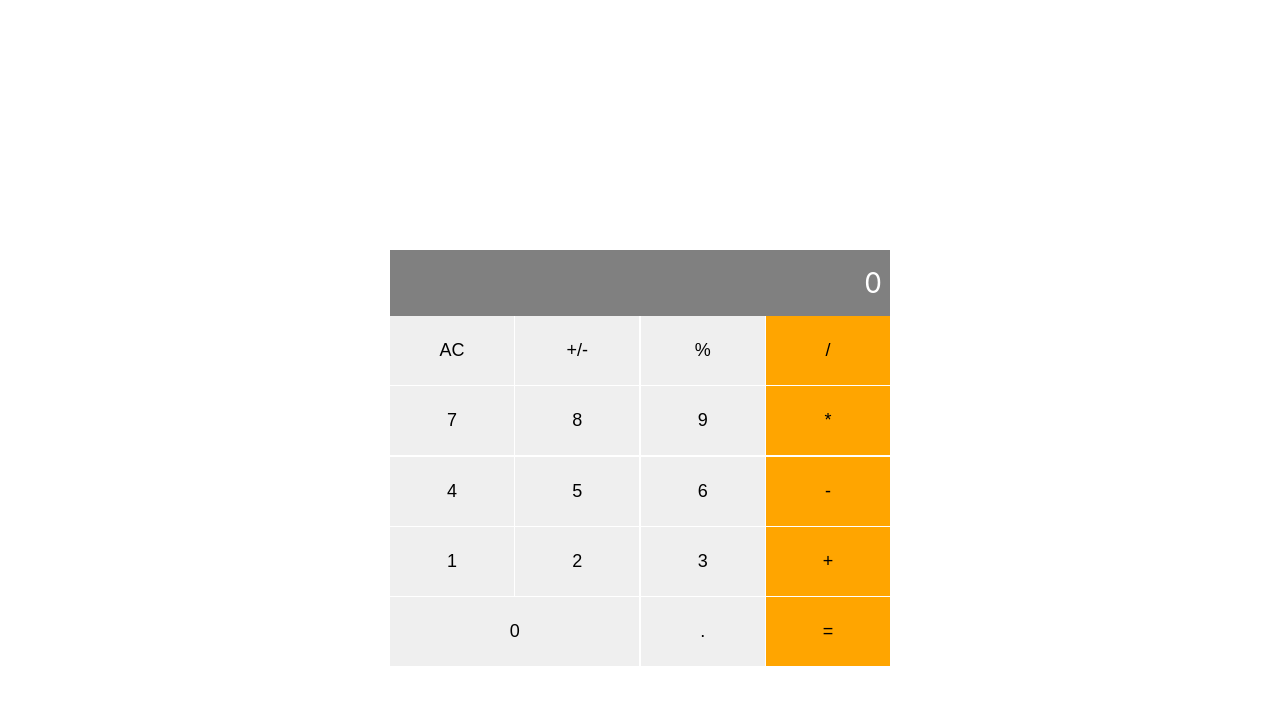
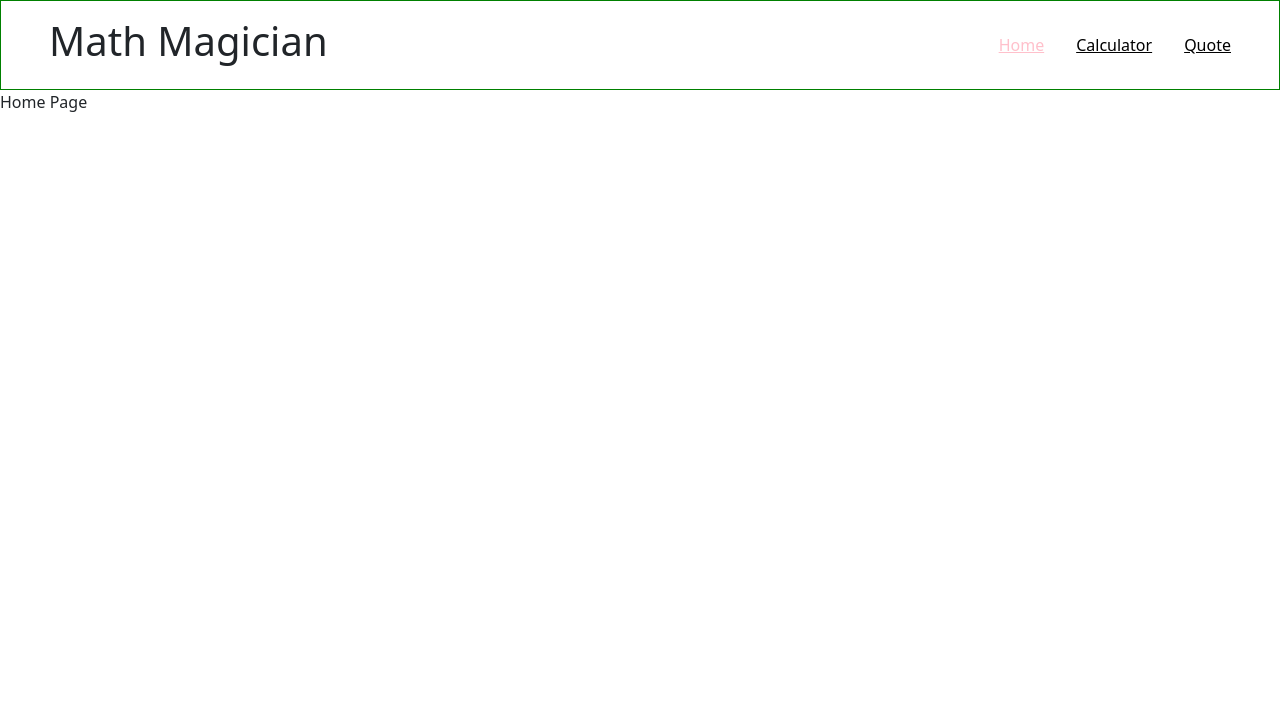
Before and after one commit to Iqbal-Elham/Math-Magician, a React (Create React App) app: page / in a window 1280 px wide. Shown: the top 704 px of the page. Built offline with nearby package versions, Linux system fonts and the light colour scheme.

Commit message:
Add home and quote component

```diff
--- a/package.json
+++ b/package.json
@@ -11,6 +11,7 @@
     "bootstrap": "^5.3.0-alpha1",
     "react": "^18.2.0",
     "react-dom": "^18.2.0",
+    "react-router-dom": "^6.8.1",
     "react-scripts": "5.0.1",
     "web-vitals": "^2.1.4"
   },
--- a/src/App.js
+++ b/src/App.js
@@ -1,9 +1,22 @@
-import Calculator from './components/calculator';
+import {
+  BrowserRouter, Routes, Route,
+} from 'react-router-dom';
+import Calculator from './components/Calculator';
+import Navbar from './components/Navbar';
 
-const App = () => (
-  <div className="App">
-    <Calculator />
-  </div>
-);
+function App() {
+  return (
+    <BrowserRouter>
+      <Routes>
+        <Route path="/" element={<Navbar />}>
+          <Route index element={<div>Home Page</div>} />
+          <Route path="/calculator" element={<Calculator />} />
+          <Route path="/quote" element={<div>Quote page</div>} />
+          <Route path="*" element={<div>If page not found it goes here</div>} />
+        </Route>
+      </Routes>
+    </BrowserRouter>
+  );
+}
 
 export default App;
--- /dev/null
+++ b/src/components/Navbar.js
@@ -0,0 +1,33 @@
+import React from 'react';
+import { NavLink, Outlet } from 'react-router-dom';
+import 'bootstrap/dist/css/bootstrap.css';
+import styles from './styles/Navbar.module.css';
+
+const Navbar = () => {
+  const clickedStyle = ({ isActive }) => ({
+    color: isActive ? 'pink' : 'black',
+  });
+  return (
+    <>
+      <nav className={styles.nav}>
+        <div>
+          <h1>Math Magician</h1>
+        </div>
+        <div className={styles.navlink}>
+          <NavLink style={clickedStyle} to="/">
+            Home
+          </NavLink>
+          <NavLink style={clickedStyle} to="/calculator">
+            Calculator
+          </NavLink>
+          <NavLink style={clickedStyle} to="/quote">
+            Quote
+          </NavLink>
+        </div>
+      </nav>
+      <Outlet />
+    </>
+  );
+};
+
+export default Navbar;
--- a/src/components/calculator.js
+++ b/src/components/calculator.js
@@ -1,6 +1,6 @@
 import React, { useState } from 'react';
 import calculate from '../logic/calculate';
-import './calculator.css';
+import './Calculator.css';
 
 const Calculator = () => {
   const [state, setState] = useState({
@@ -25,25 +25,25 @@ const Calculator = () => {
     <div className="calc-container">
       <div className="result-screen">{ result(state) }</div>
       <div className="buttons">
-        <button type="button" onClick={(e) => calculation(e)} className="gray-btn">AC</button>
-        <button type="button" onClick={(e) => calculation(e)} className="gray-btn">+/-</button>
-        <button type="button" onClick={(e) => calculation(e)} className="gray-btn">%</button>
-        <button type="button" onClick={(e) => calculation(e)} className="orange-btn">/</button>
-        <button type="button" onClick={(e) => calculation(e)} className="gray-btn">7</button>
-        <button type="button" onClick={(e) => calculation(e)} className="gray-btn">8</button>
-        <button type="button" onClick={(e) => calculation(e)} className="gray-btn">9</button>
-        <button type="button" onClick={(e) => calculation(e)} className="orange-btn">*</button>
-        <button type="button" onClick={(e) => calculation(e)} className="gray-btn">4</button>
-        <button type="button" onClick={(e) => calculation(e)} className="gray-btn">5</button>
-        <button type="button" onClick={(e) => calculation(e)} className="gray-btn">6</button>
-        <button type="button" onClick={(e) => calculation(e)} className="orange-btn">-</button>
-        <button type="button" onClick={(e) => calculation(e)} className="gray-btn">1</button>
-        <button type="button" onClick={(e) => calculation(e)} className="gray-btn">2</button>
-        <button type="button" onClick={(e) => calculation(e)} className="gray-btn">3</button>
-        <button type="button" onClick={(e) => calculation(e)} className="orange-btn">+</button>
-        <button type="button" onClick={(e) => calculation(e)} className="zero-btn">0</button>
-        <button type="button" onClick={(e) => calculation(e)} className="gray-btn">.</button>
-        <button type="button" onClick={(e) => calculation(e)} className="orange-btn">=</button>
+        <button type="button" onClick={calculation} className="gray-btn">AC</button>
+        <button type="button" onClick={calculation} className="gray-btn">+/-</button>
+        <button type="button" onClick={calculation} className="gray-btn">%</button>
+        <button type="button" onClick={calculation} className="orange-btn">/</button>
+        <button type="button" onClick={calculation} className="gray-btn">7</button>
+        <button type="button" onClick={calculation} className="gray-btn">8</button>
+        <button type="button" onClick={calculation} className="gray-btn">9</button>
+        <button type="button" onClick={calculation} className="orange-btn">*</button>
+        <button type="button" onClick={calculation} className="gray-btn">4</button>
+        <button type="button" onClick={calculation} className="gray-btn">5</button>
+        <button type="button" onClick={calculation} className="gray-btn">6</button>
+        <button type="button" onClick={calculation} className="orange-btn">-</button>
+        <button type="button" onClick={calculation} className="gray-btn">1</button>
+        <button type="button" onClick={calculation} className="gray-btn">2</button>
+        <button type="button" onClick={calculation} className="gray-btn">3</button>
+        <button type="button" onClick={calculation} className="orange-btn">+</button>
+        <button type="button" onClick={calculation} className="zero-btn">0</button>
+        <button type="button" onClick={calculation} className="gray-btn">.</button>
+        <button type="button" onClick={calculation} className="orange-btn">=</button>
       </div>
     </div>
   );
--- /dev/null
+++ b/src/components/styles/Navbar.module.css
@@ -0,0 +1,14 @@
+.nav {
+    display: flex;
+    align-items: center;
+    justify-content: space-between;
+    padding: 1rem 3rem;
+    border: 1px solid green;
+
+}
+
+.navlink {
+    display: flex;
+    gap: 2rem;
+
+}
```
Also changed, not shown: assets/images/my-logo.png (deleted), src/components/Home.js (added), src/components/Quote.js (added), src/components/styles/Home.module.css (added), src/components/styles/Quote.module.css (added), 1 other file (tests, documents, lock files or other folders).
